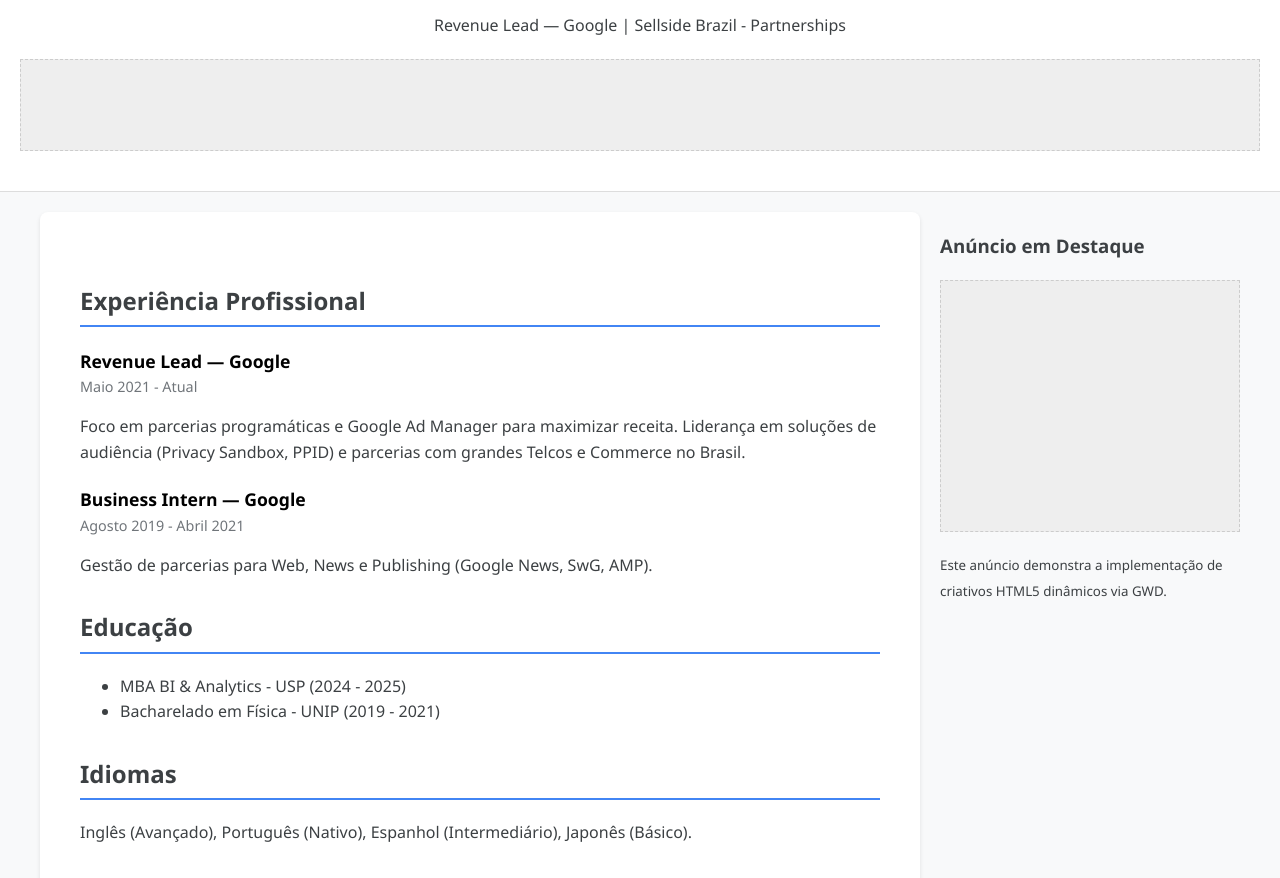
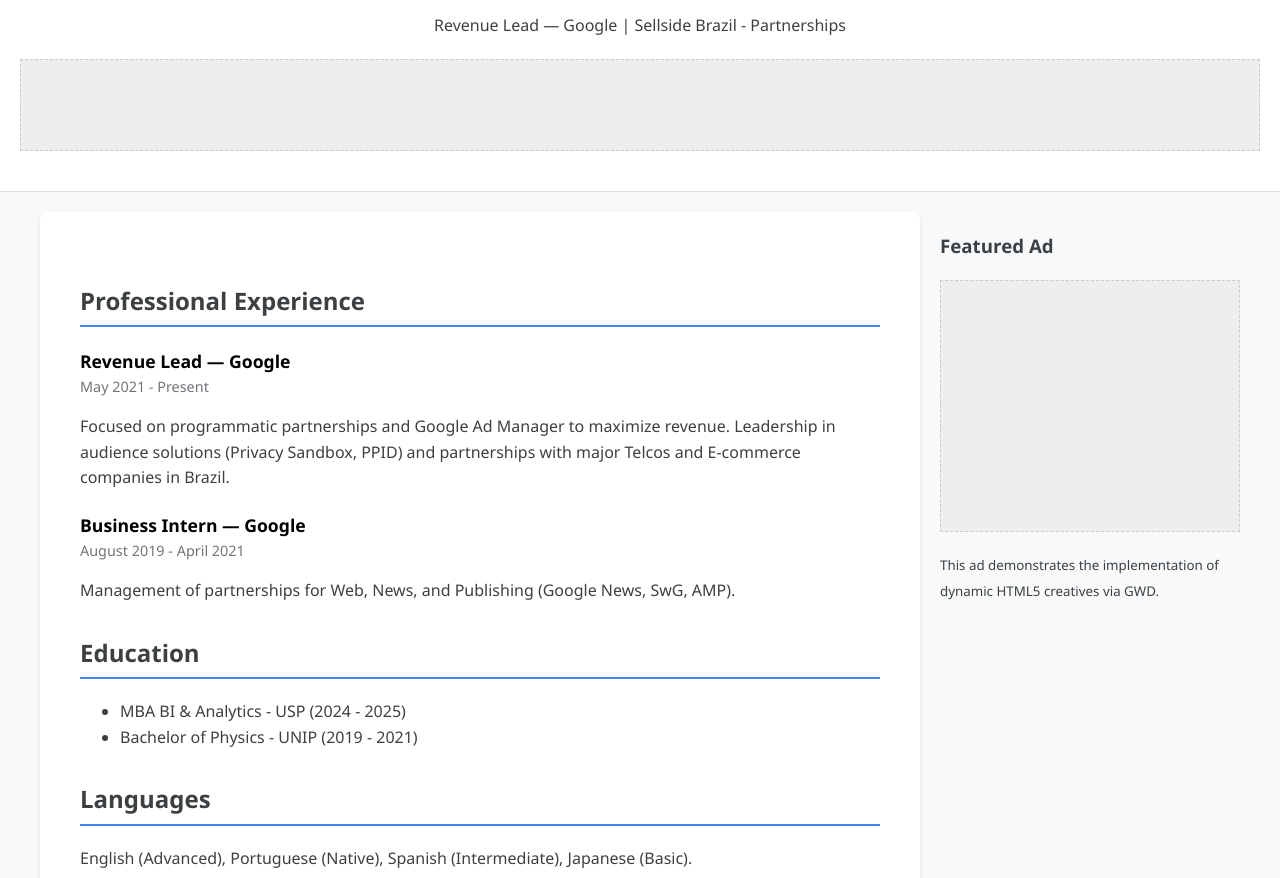
Before and after one commit to rogerbr9/mycv, a plain HTML site: page index.html in a window 1280 px wide. Shown: the part 74-952 px from the top of the page. Drawn offline with Linux system fonts and the light colour scheme.

Commit message:
Update index.html

```diff
--- a/index.html
+++ b/index.html
@@ -1,5 +1,5 @@
 <!DOCTYPE html>
-<html lang="pt-br">
+<html lang="en">
 <head>
     <meta charset="UTF-8">
     <meta name="viewport" content="width=device-width, initial-scale=1.0">
@@ -21,20 +21,20 @@
         .exp-item { margin-bottom: 20px; }
         .job-title { font-weight: bold; font-size: 1.1em; color: #000; }
         .date { color: #70757a; font-size: 0.9em; }
+        .cv-embed-container { position: relative; width: 100%; height: 800px; margin-top: 20px; border: 1px solid #ddd; border-radius: 4px; overflow: hidden; }
+        .cv-embed-container iframe { position: absolute; top: 0; left: 0; width: 100%; height: 100%; border: none; }
         footer { text-align: center; padding: 40px; background: white; margin-top: 40px; }
-        @media (max-width: 900px) { .container { flex-direction: column; } aside { order: -1; } }
+        @media (max-width: 900px) { .container { flex-direction: column; } aside { order: -1; } .cv-embed-container { height: 500px; } }
     </style>
 
     <script async src="https://securepubads.g.doubleclick.net/tag/js/gpt.js" crossorigin="anonymous"></script>
     <script>
       window.googletag = window.googletag || {cmd: []};
       googletag.cmd.push(function() {
-        // Definição dos Slots com SRA
         googletag.defineSlot('/79103491/cv_website/leaderboard', [728, 90], 'div-gpt-ad-1769357397951-0').addService(googletag.pubads());
         googletag.defineSlot('/79103491/cv_website/arroba_sidebar', ['fluid', [300, 250], [300, 600]], 'div-gpt-ad-1769357305659-0').addService(googletag.pubads());
         googletag.defineSlot('/79103491/cv_website/rodape', [[728, 90], 'fluid'], 'div-gpt-ad-1769357407098-0').addService(googletag.pubads());
 
-        // Performance & UX: Lazy Loading e SRA
         googletag.pubads().enableLazyLoad({
           fetchMarginPercent: 200,
           renderMarginPercent: 100,
@@ -59,37 +59,42 @@
 
 <div class="container">
     <main>
-        <h2>Experiência Profissional</h2>
+        <h2>Professional Experience</h2>
         <div class="exp-item">
             <div class="job-title">Revenue Lead — Google</div>
-            <div class="date">Maio 2021 - Atual </div>
-            <p>Foco em parcerias programáticas e Google Ad Manager para maximizar receita. Liderança em soluções de audiência (Privacy Sandbox, PPID) e parcerias com grandes Telcos e Commerce no Brasil. </p>
+            <div class="date">May 2021 - Present</div>
+            <p>Focused on programmatic partnerships and Google Ad Manager to maximize revenue. Leadership in audience solutions (Privacy Sandbox, PPID) and partnerships with major Telcos and E-commerce companies in Brazil.</p>
         </div>
 
         <div class="exp-item">
             <div class="job-title">Business Intern — Google</div>
-            <div class="date">Agosto 2019 - Abril 2021 </div>
-            <p>Gestão de parcerias para Web, News e Publishing (Google News, SwG, AMP). </p>
+            <div class="date">August 2019 - April 2021</div>
+            <p>Management of partnerships for Web, News, and Publishing (Google News, SwG, AMP).</p>
         </div>
 
-        <h2>Educação</h2>
+        <h2>Education</h2>
         <ul>
-            <li>MBA BI & Analytics - USP (2024 - 2025) </li>
-            <li>Bacharelado em Física - UNIP (2019 - 2021) </li>
+            <li>MBA BI & Analytics - USP (2024 - 2025)</li>
+            <li>Bachelor of Physics - UNIP (2019 - 2021)</li>
         </ul>
 
-        <h2>Idiomas</h2>
-        <p>Inglês (Avançado), Português (Nativo), Espanhol (Intermediário), Japonês (Básico). </p>
+        <h2>Languages</h2>
+        <p>English (Advanced), Portuguese (Native), Spanish (Intermediate), Japanese (Basic).</p>
+
+        <h2>Detailed CV</h2>
+        <div class="cv-embed-container">
+            <iframe src="https://docs.google.com/document/d/1cl9wUNyxYtHx_XEmPZztKyNGC0pzsme8S9ua6hGNzK4/pub?embedded=true"></iframe>
+        </div>
     </main>
 
     <aside>
-        <h3>Anúncio em Destaque</h3>
+        <h3>Featured Ad</h3>
         <div class="ad-slot">
             <div id='div-gpt-ad-1769357305659-0' style='min-width: 300px; min-height: 250px;'>
                 <script>googletag.cmd.push(function() { googletag.display('div-gpt-ad-1769357305659-0'); });</script>
             </div>
         </div>
-        <p><small>Este anúncio demonstra a implementação de criativos HTML5 dinâmicos via GWD.</small></p>
+        <p><small>This ad demonstrates the implementation of dynamic HTML5 creatives via GWD.</small></p>
     </aside>
 </div>
 
@@ -99,7 +104,7 @@
             <script>googletag.cmd.push(function() { googletag.display('div-gpt-ad-1769357407098-0'); });</script>
         </div>
     </div>
-    <p>&copy; 2026 Roger Borges dos Reis</p>
+    <p>&copy; 2026 Roger Borges dos Reis - Developed for AdOps demonstration.</p>
 </footer>
 
 </body>
```
